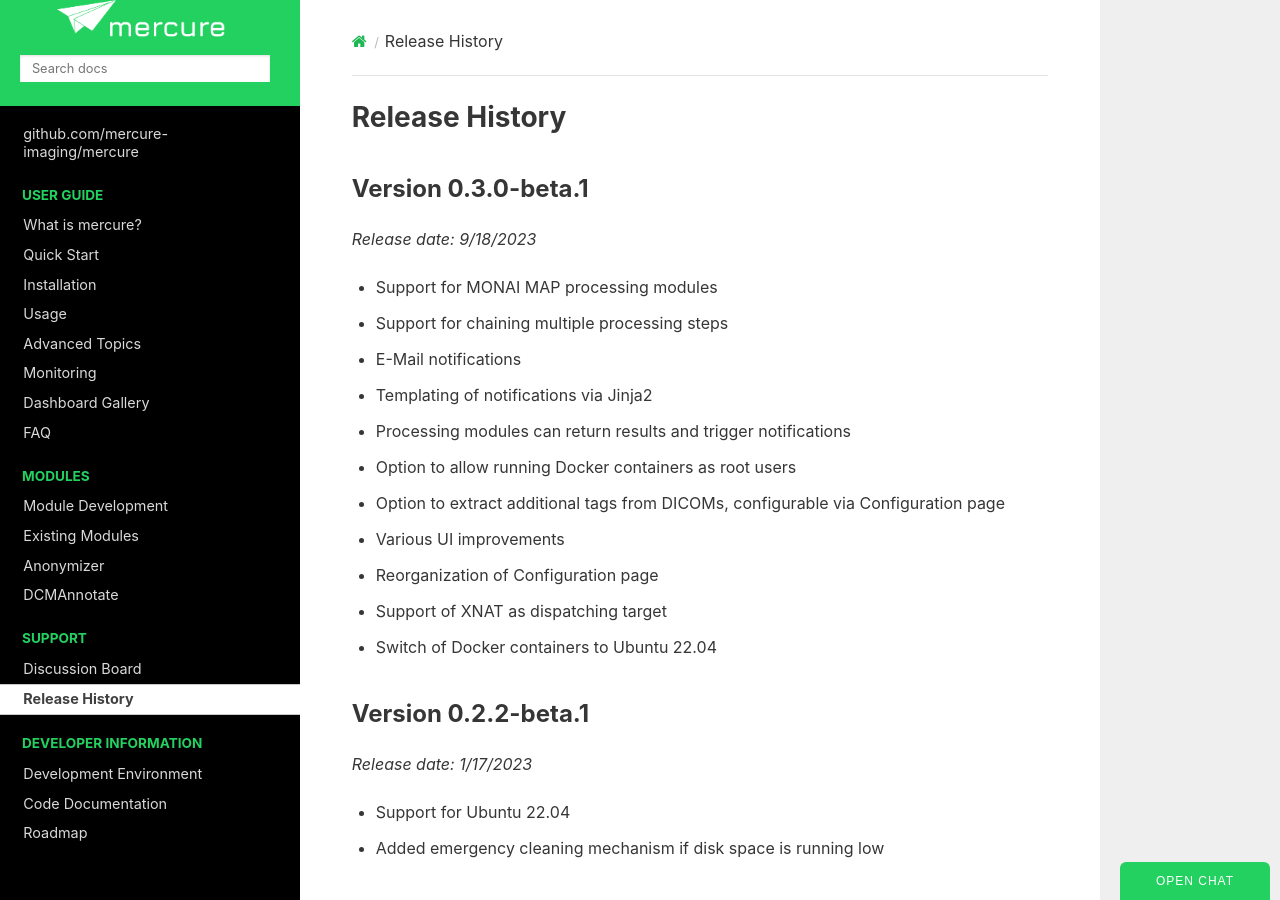
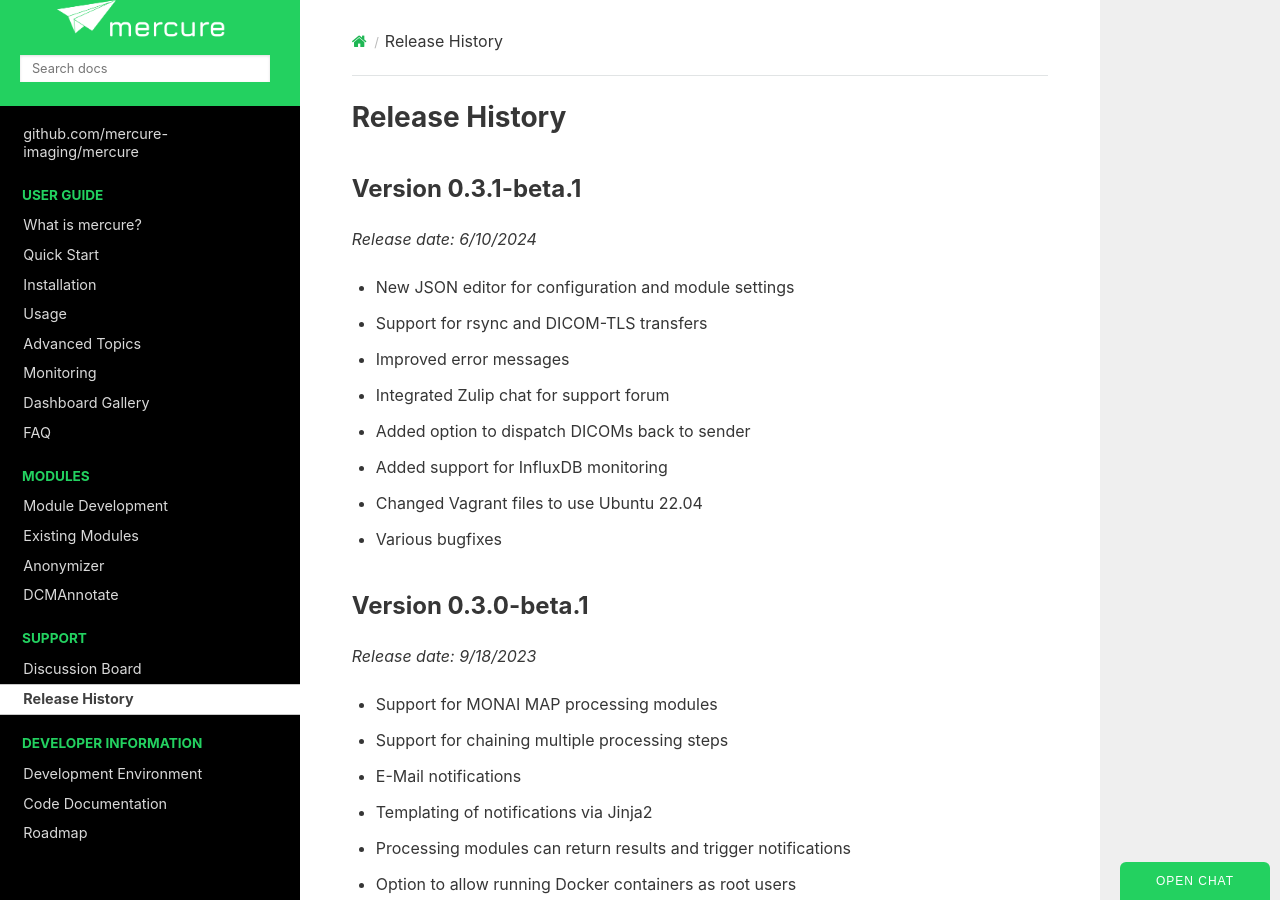
Before and after one commit to mercure-imaging/mercure, a Sphinx documentation site: the page built from docs/releases.rst, in a window 1280 px wide and 900 px high. Built offline with Sphinx 7.4.7 and the Read the Docs theme 2.0.0, drawn with Linux system fonts in a browser that asks for light colours.

Commit message:
Updated docs.

```diff
--- a/docs/releases.rst
+++ b/docs/releases.rst
@@ -1,5 +1,18 @@
 Release History
 ===============
+
+Version 0.3.1-beta.1
+--------------------
+*Release date: 6/10/2024*
+
+* New JSON editor for configuration and module settings
+* Support for rsync and DICOM-TLS transfers
+* Improved error messages
+* Integrated Zulip chat for support forum
+* Added option to dispatch DICOMs back to sender
+* Added support for InfluxDB monitoring
+* Changed Vagrant files to use Ubuntu 22.04
+* Various bugfixes
 
 Version 0.3.0-beta.1
 --------------------
```
